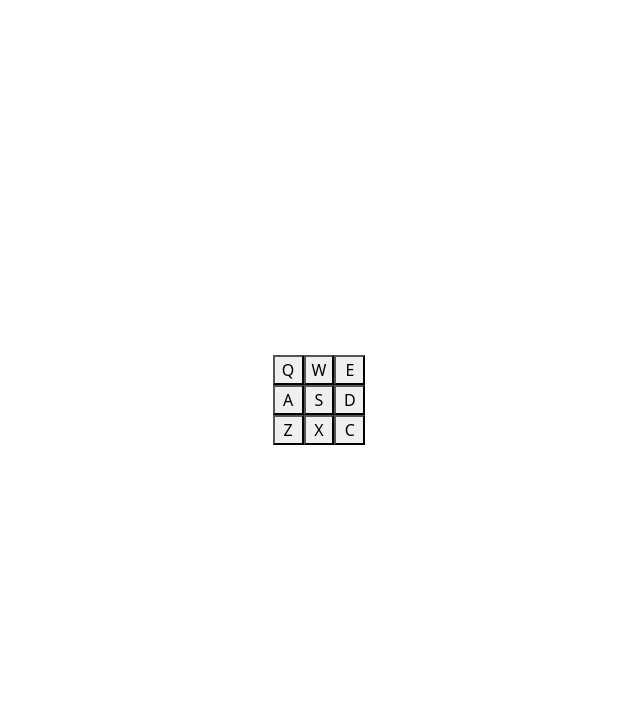
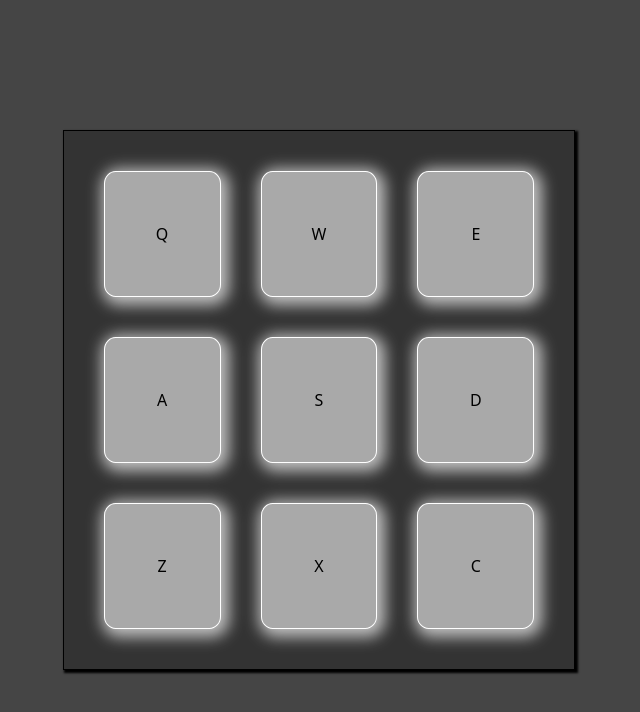
Before and after one commit to mcrayman/Drum-Machine, a React (Create React App) app in the folder drum-machine/: page / in a window 1280 px wide. Shown: the top 712 px of the page, without its empty margins (321-961 px from the left). Built offline with nearby package versions, Linux system fonts and the light colour scheme.

Commit message:
Added styling to drum pads

```diff
--- a/drum-machine/src/App.css
+++ b/drum-machine/src/App.css
@@ -1,4 +1,21 @@
+.App {
+    background-color: #454545;
+}
+
 .drum-pads {
     display: grid;
     grid-template-columns: 1fr 1fr 1fr;
+    box-shadow: 2px 2px 2px 1px black;
+    padding: 20px;
+    background-color: rgba(45, 45, 45, 0.7);
+    border: .2px solid black
 }
+
+button {
+    padding: 50px;
+    margin: 20px;
+    background-color: darkgray;
+    border: 1px solid white;
+    border-radius: 10%;
+    box-shadow: 3px 3px 15px 5px rgba(255, 255, 255, 0.7);
+}
```
